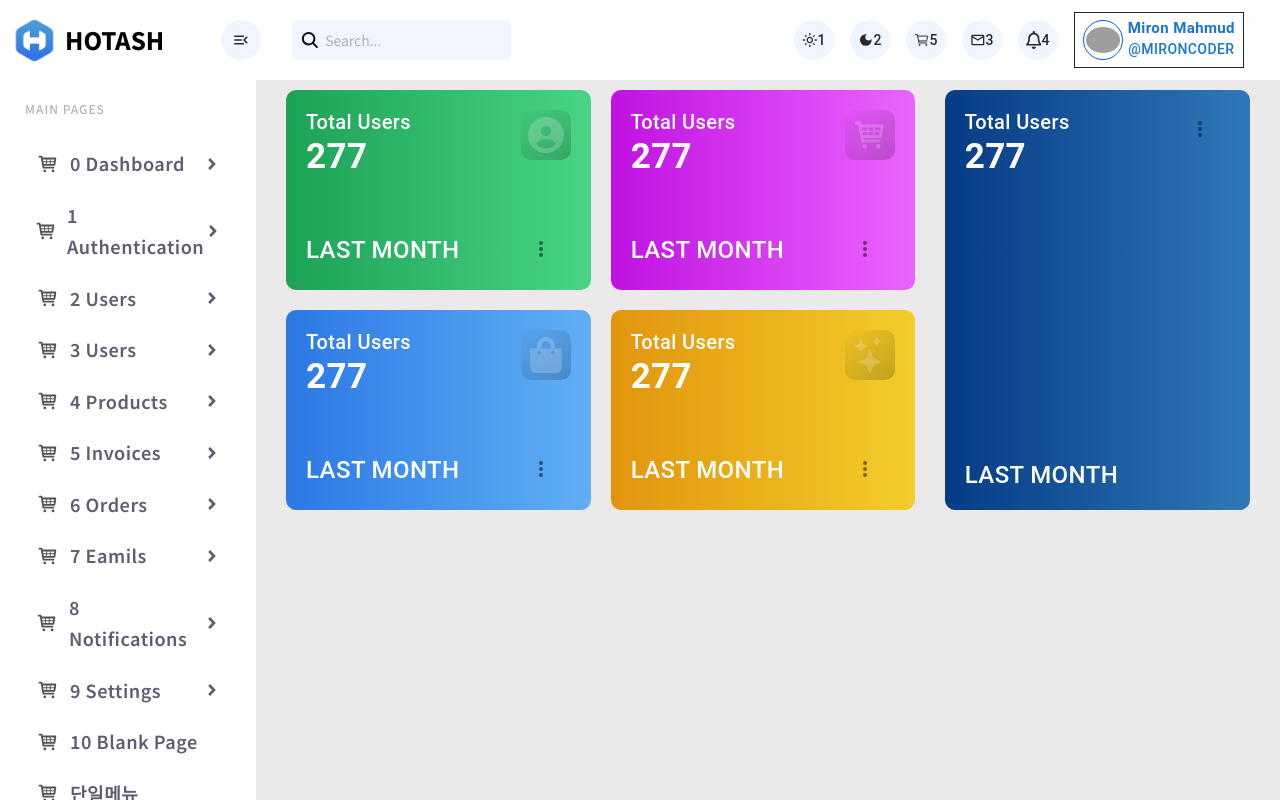
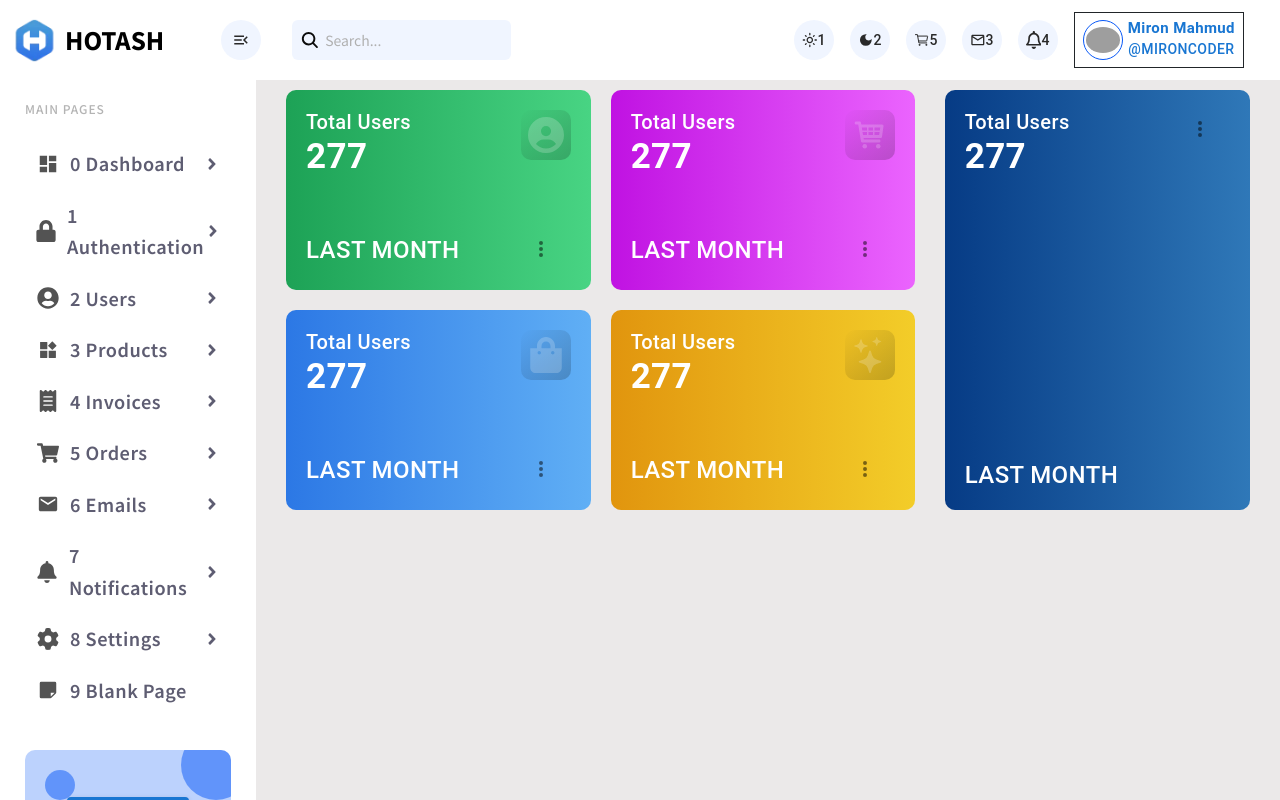
Before and after one commit to WhiteFoxZ/my-app, a React (Create React App) app: page / in a window 1280 px wide. Built offline with nearby package versions, Linux system fonts and the light colour scheme; grey boxes are pictures that could not be loaded; some icons are missing.

Commit message:
6일차 왼쪽메뉴 완성1

```diff
--- a/src/App.css
+++ b/src/App.css
@@ -353,6 +353,7 @@ header button.rounded-circle:hover svg {
 .main .sidebarWrapper .sidebar ul .submenu li {
     width: 100%;
     list-style: none;
+    text-transform: capitalize !important;
 }
 
 .main .sidebarWrapper .sidebar ul .submenu li a {
--- a/src/components/SideBar/index.js
+++ b/src/components/SideBar/index.js
@@ -1,13 +1,21 @@
 import React from 'react';
 import Button from '@mui/material/Button';
+import { FaAngleRight } from 'react-icons/fa';
 import { MdDashboard } from 'react-icons/md';
 import { FaLock } from 'react-icons/fa';
 import { FaUserCircle } from 'react-icons/fa';
+import { AiFillProduct } from 'react-icons/ai';
 
-import { FaAngleRight } from 'react-icons/fa';
-import { AiOutlineProduct } from 'react-icons/ai';
-import { TiShoppingCart } from 'react-icons/ti';
+import { FaReceipt } from 'react-icons/fa6';
+
+import { FaShoppingCart } from 'react-icons/fa';
+import { MdEmail } from 'react-icons/md';
+import { FaBell } from 'react-icons/fa';
+import { FaGear } from 'react-icons/fa6';
 import { Link } from 'react-router-dom';
+import { BiFileBlank } from 'react-icons/bi';
+import { PiNoteBlankFill } from 'react-icons/pi';
+
 import { IoMdLogOut } from 'react-icons/io';
 
 const SideBar = () => {
@@ -19,9 +27,9 @@ const SideBar = () => {
             name: 'Dashboard',
             icon: <MdDashboard />,
             submenu: [
-                { id: 1, name: 'Products List', link: '/products' },
-                { id: 2, name: 'Products View', link: '/add-product' },
-                { id: 3, name: 'Products Upload', link: '/add-product' },
+                { id: 1, name: 'Dashboard List', link: '/products' },
+                { id: 2, name: 'Dashboard View', link: '/add-product' },
+                { id: 3, name: 'Dashboard Upload', link: '/add-product' },
             ],
             isToggleSubmenu: false,
         },
@@ -31,9 +39,9 @@ const SideBar = () => {
             name: 'authentication',
             icon: <FaLock />,
             submenu: [
-                { id: 1, name: 'Products List', link: '/products' },
-                { id: 2, name: 'Products View', link: '/add-product' },
-                { id: 3, name: 'Products Upload', link: '/add-product' },
+                { id: 1, name: 'authentication List', link: '/products' },
+                { id: 2, name: 'authentication View', link: '/add-product' },
+                { id: 3, name: 'authentication Upload', link: '/add-product' },
             ],
             isToggleSubmenu: false,
         },
@@ -43,101 +51,89 @@ const SideBar = () => {
             name: 'users',
             icon: <FaUserCircle />,
             submenu: [
-                { id: 1, name: 'Products List', link: '/products' },
-                { id: 2, name: 'Products View', link: '/add-product' },
-                { id: 3, name: 'Products Upload', link: '/add-product' },
+                { id: 1, name: 'users List', link: '/products' },
+                { id: 2, name: 'users View', link: '/add-product' },
+                { id: 3, name: 'users Upload', link: '/add-product' },
             ],
             isToggleSubmenu: false,
         },
 
         {
             id: 3,
-            name: 'users',
-            icon: <FaUserCircle />,
+            name: 'Products',
+            icon: <AiFillProduct />,
             submenu: [
-                { id: 1, name: 'Products List', link: '/products' },
-                { id: 2, name: 'Products View', link: '/add-product' },
-                { id: 3, name: 'Products Upload', link: '/add-product' },
+                { id: 1, name: 'users List', link: '/products' },
+                { id: 2, name: 'users View', link: '/add-product' },
+                { id: 3, name: 'users Upload', link: '/add-product' },
             ],
             isToggleSubmenu: false,
         },
 
         {
             id: 4,
-            name: 'Products',
-            icon: <AiOutlineProduct />,
+            name: 'invoices',
+            icon: <FaReceipt />,
             submenu: [
-                { id: 1, name: 'Products List', link: '/products' },
-                { id: 2, name: 'Products View', link: '/add-product' },
-                { id: 3, name: 'Products Upload', link: '/add-product' },
+                { id: 1, name: 'invoices List', link: '/products' },
+                { id: 2, name: 'invoices View', link: '/add-product' },
+                { id: 3, name: 'invoices Upload', link: '/add-product' },
             ],
             isToggleSubmenu: false,
         },
 
         {
             id: 5,
-            name: 'invoices',
-            icon: <TiShoppingCart />,
+            name: 'Orders',
+            icon: <FaShoppingCart />,
             submenu: [
-                { id: 1, name: 'Products List', link: '/products' },
-                { id: 2, name: 'Products View', link: '/add-product' },
-                { id: 3, name: 'Products Upload', link: '/add-product' },
+                { id: 1, name: 'Orders List', link: '/products' },
+                { id: 2, name: 'Orders View', link: '/add-product' },
+                { id: 3, name: 'Orders Upload', link: '/add-product' },
             ],
             isToggleSubmenu: false,
         },
 
         {
             id: 6,
-            name: 'Orders',
-            icon: <TiShoppingCart />,
+            name: 'emails',
+            icon: <MdEmail />,
             submenu: [
-                { id: 1, name: 'Products List', link: '/products' },
-                { id: 2, name: 'Products View', link: '/add-product' },
-                { id: 3, name: 'Products Upload', link: '/add-product' },
+                { id: 1, name: 'emails List', link: '/products' },
+                { id: 2, name: 'emails View', link: '/add-product' },
+                { id: 3, name: 'emails Upload', link: '/add-product' },
             ],
             isToggleSubmenu: false,
         },
 
         {
             id: 7,
-            name: 'eamils',
-            icon: <TiShoppingCart />,
+            name: 'notifications',
+            icon: <FaBell />,
             submenu: [
-                { id: 1, name: 'Products List', link: '/products' },
-                { id: 2, name: 'Products View', link: '/add-product' },
-                { id: 3, name: 'Products Upload', link: '/add-product' },
+                { id: 1, name: 'notifications List', link: '/products' },
+                { id: 2, name: 'notifications View', link: '/add-product' },
+                { id: 3, name: 'notifications Upload', link: '/add-product' },
             ],
             isToggleSubmenu: false,
         },
 
         {
             id: 8,
-            name: 'notifications',
-            icon: <TiShoppingCart />,
+            name: 'settings',
+            icon: <FaGear />,
             submenu: [
-                { id: 1, name: 'Products List', link: '/products' },
-                { id: 2, name: 'Products View', link: '/add-product' },
-                { id: 3, name: 'Products Upload', link: '/add-product' },
+                { id: 1, name: 'settings List', link: '/products' },
+                { id: 2, name: 'settings View', link: '/add-product' },
+                { id: 3, name: 'settings Upload', link: '/add-product' },
             ],
             isToggleSubmenu: false,
         },
 
         {
             id: 9,
-            name: 'settings',
-            icon: <TiShoppingCart />,
-            submenu: [
-                { id: 1, name: 'Products List', link: '/products' },
-                { id: 2, name: 'Products View', link: '/add-product' },
-                { id: 3, name: 'Products Upload', link: '/add-product' },
-            ],
-            isToggleSubmenu: false,
-        },
-
-        {
-            id: 10,
             name: 'blank Page',
-            icon: <TiShoppingCart />,
+            icon: <PiNoteBlankFill />,
             submenu: [],
             isToggleSubmenu: false,
         },
@@ -176,9 +172,7 @@ const SideBar = () => {
                                 className={` w-100 ${activeTap === element.id && element.isToggleSubmenu === true ? 'active' : ''} `}
                                 onClick={() => isOpenSubmenu(element.id)}
                             >
-                                <span className="icon">
-                                    <TiShoppingCart />
-                                </span>
+                                <span className="icon">{element.icon}</span>
                                 {element.id} {element.name}
                                 {element.submenu.length > 0 ? (
                                     <span className="arrow">
@@ -210,21 +204,6 @@ const SideBar = () => {
                             )}
                         </li>
                     ))}
-
-                    {/**
-                     * 단일 메뉴
-                     */}
-                    <li>
-                        <Button className={` w-100 ${activeTap === 1 ? 'active' : ''} `} onClick={() => isOpenSubmenu(1)}>
-                            <span className="icon">
-                                <TiShoppingCart />
-                            </span>
-                            단일메뉴
-                        </Button>
-                    </li>
-                    {/**
-                     * 단일 메뉴 끝
-                     */}
                 </ul>
 
                 <br />
```
